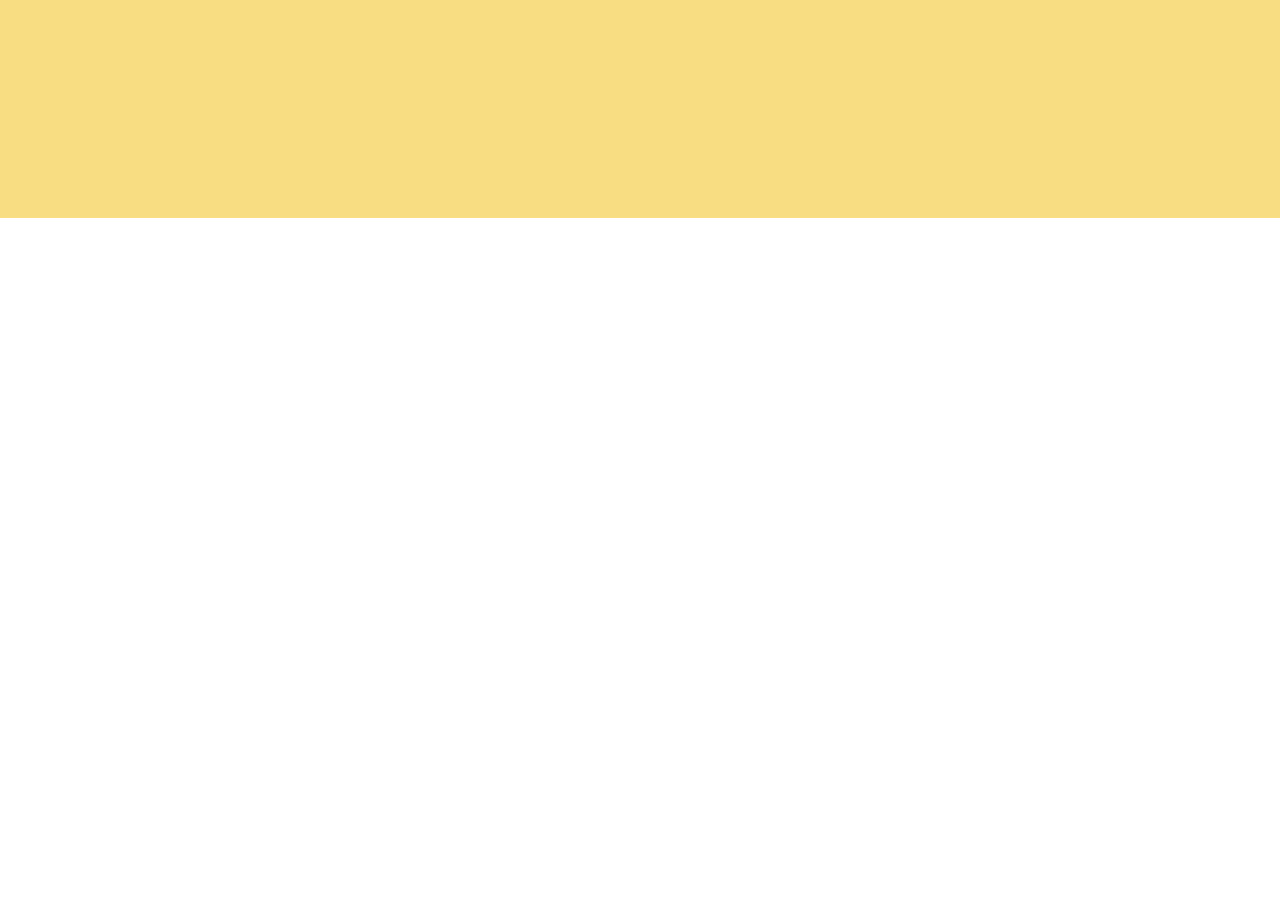
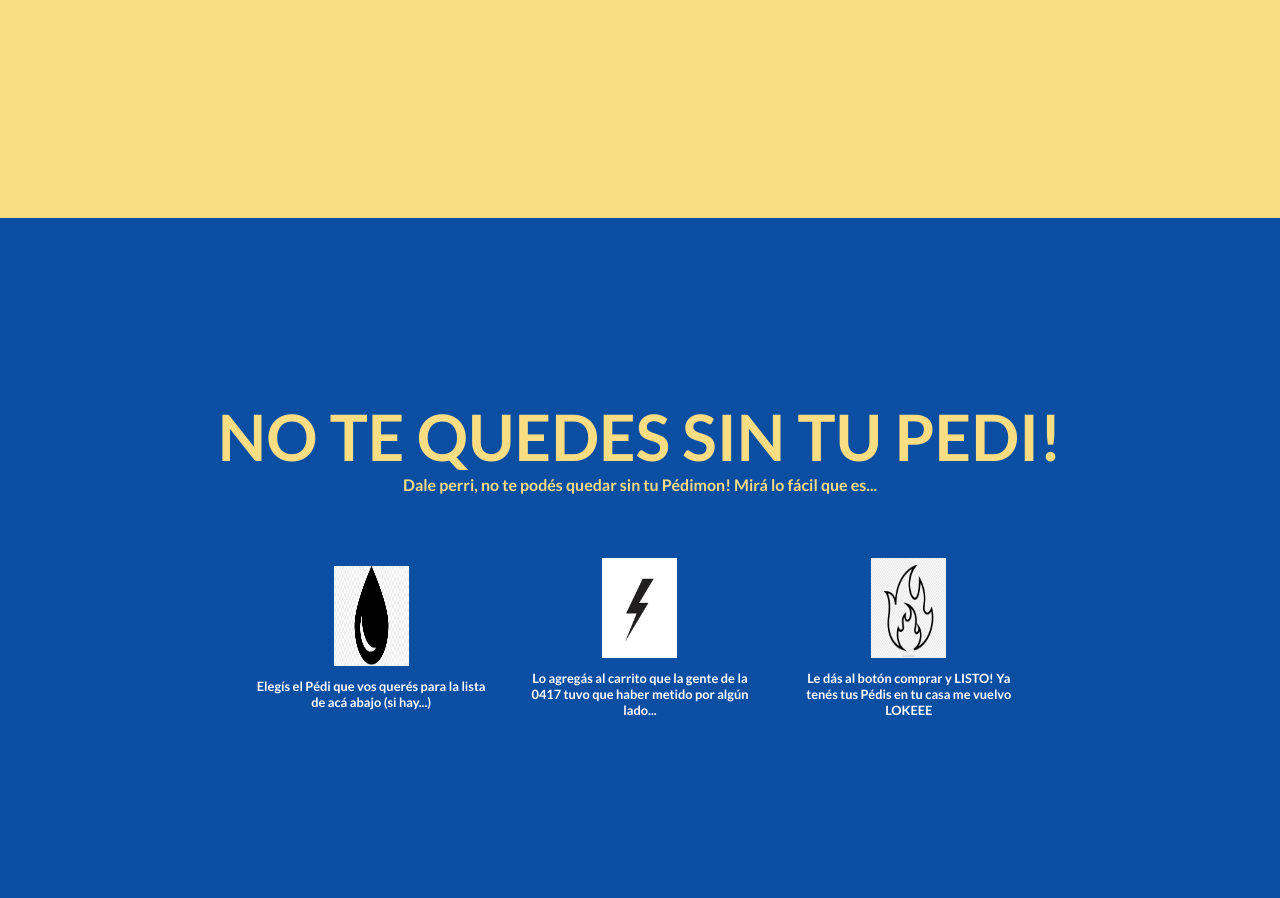
Before and after one commit to herpall/Pagina-pokemon, a plain HTML site: page index.html in a window 1280 px wide. Shown: the part 582-1480 px from the top of the page. Before the commit the page ends 800 px from the top, so only its background shows below. Drawn offline with Linux system fonts and the light colour scheme.

Commit message:
subo section

```diff
--- a/index.css
+++ b/index.css
@@ -30,13 +30,13 @@ justify-content: space-around;
 }
 
 .contenedor-imag {
-width: 5%;
+width: 20%;
 
 }
 
 .imagen {
-width: 200px;
-height: 115px;
+width: 80%;
+height: 70%;
 
 }
 
@@ -46,11 +46,11 @@ height: 115px;
 list-style: none;
 display: flex;
 flex-wrap: wrap;
-justify-content: space-between;
-width: 20%;
+justify-content: space-around;
+width: 35%;
 height: 100%;
 align-items: center;
-margin-right: 15%;
+
 }
 
 /* es importante que siempre lleve el # antes de poner el color para que te lo busque */
@@ -98,6 +98,7 @@ width: 20%;
 }
 
 .titulo-imag h3 {
+margin-top: 3%;
 font-weight: 400;
 font-size: 1.2rem;
 font-family: regular;
@@ -115,3 +116,62 @@ margin: 10%;
 padding: 5px;
 letter-spacing: 2px;
 }
+
+.about {
+display: flex;
+justify-content: center;
+align-items: center;
+background-color: #0c4ea2;
+width: 100%;
+height: 85vh;
+flex-direction: column;
+}
+
+.tittle-about {
+text-transform: uppercase;
+font-size: 4rem;
+color: #f8dd83;
+}
+
+.p-about {
+color: #f8dd83;
+}
+
+.container-caracteristicas {
+display: flex;
+justify-content: space-between;
+align-items: center;
+width: 60%;
+margin-top: 5%;
+flex-wrap: wrap;
+}
+
+.img1 {
+width: 75px;
+height: 100px;
+}
+
+.img2 {
+width: 75px;
+height: 100px;
+}
+
+.img3 {
+width: 75px;
+height: 100px;
+}
+
+.container-caracteristica {
+display: flex;
+flex-direction: column;
+justify-content: center;
+align-items: center;
+width: 30%;
+}
+
+.container-caracteristica p {
+color: white;
+margin-top: 5%;
+font-size: 0.8rem;
+text-align: center;
+}
--- a/index.html
+++ b/index.html
@@ -44,6 +44,31 @@
         </div>
     </header>
 
+<section class="about">
+
+<h2 class="tittle-about">no te quedes sin tu pedi!</h2>
+<p class="p-about">Dale perri, no te podés quedar sin tu Pédimon! Mirá lo fácil que es...</p>
+
+<div class="container-caracteristicas">
+
+<div class="container-caracteristica">
+<img class="img1" src="./Imagenes/gota.jpg" alt="">
+<p> Elegís el Pédi que vos querés para la lista de acá abajo (si hay...)</p>
+</div>
+
+<div class="container-caracteristica">
+<img class="img2" src="./Imagenes/rayo.jpg" alt="">
+<p> Lo agregás al carrito que la gente de la 0417 tuvo que haber metido por algún lado...</p>
+</div>
+
+<div class="container-caracteristica">
+<img class="img3" src="./Imagenes/fuego.png" alt="">
+<p>Le dás al botón comprar y LISTO! Ya tenés tus Pédis en tu casa me vuelvo LOKEEE</p>
+</div>
+
+</div>
+</section>
+
     <main></main>
 
     <footer></footer>
```
Also changed, not shown: Imagenes/fuego.png (added), Imagenes/gota.jpg (added), Imagenes/rayo.jpg (added).
